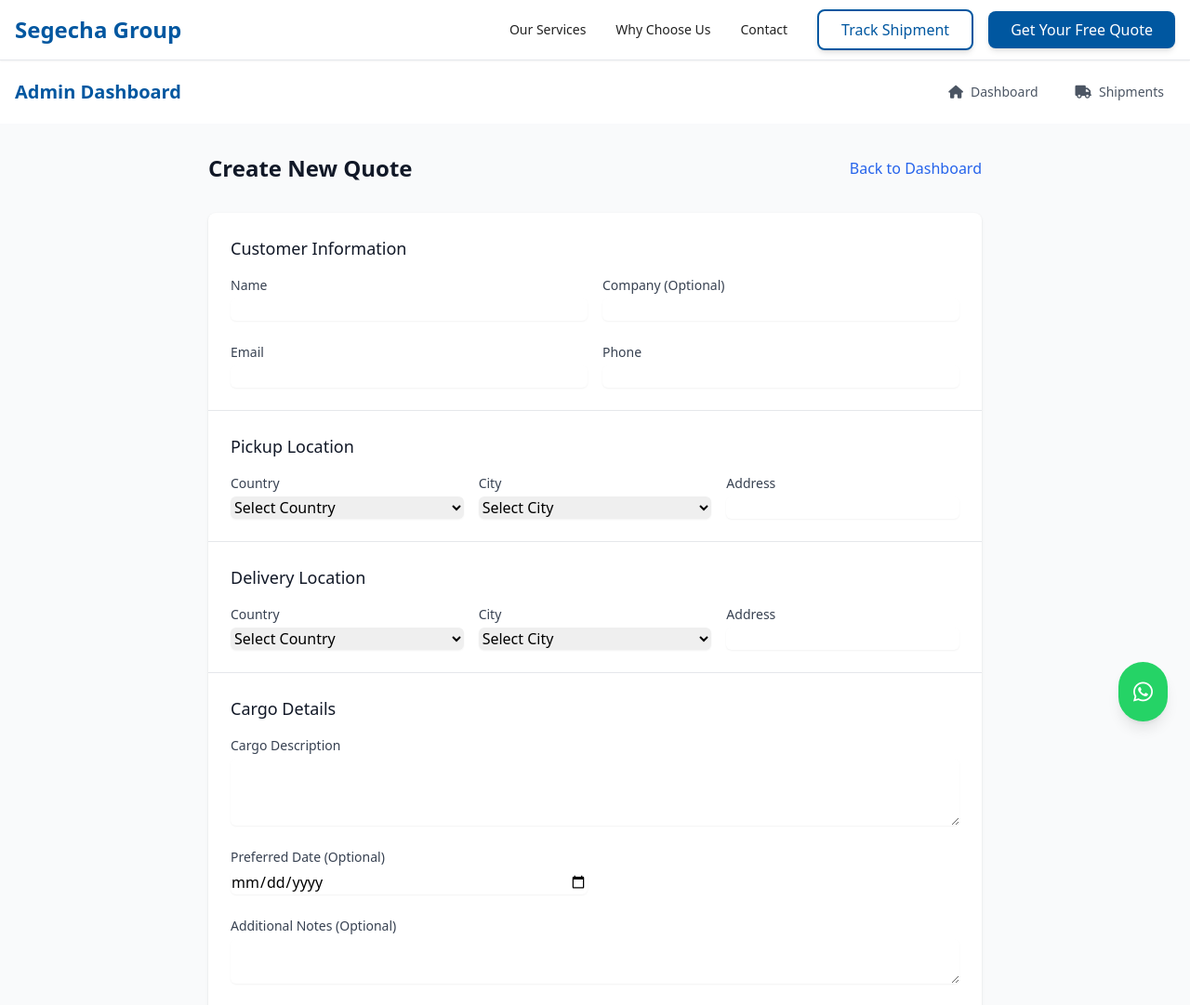
After one commit to Ezana-Group/segecha-logistics, a Flask app: page /admin/new-quote in a window 1280 px wide. The commit adds this page. Shown: the top 1081 px of the page at 93% size. Run offline with Flask 3, Linux system fonts and the light colour scheme; some libraries are stand-ins or nearby versions.

Commit message:
Add admin quote creation functionality with interactive map and form

```diff
--- a/app.py
+++ b/app.py
@@ -294,6 +294,75 @@ def delete_shipment(id):
         flash(f'Error deleting shipment: {str(e)}', 'error')
     return redirect(url_for('admin_shipments'))
 
+@app.route('/admin/new-quote', methods=['GET', 'POST'])
+def admin_new_quote():
+    if request.method == 'POST':
+        try:
+            preferred_date = None
+            if request.form.get('preferred_date'):
+                preferred_date = datetime.strptime(request.form.get('preferred_date'), '%Y-%m-%d').date()
+
+            pickup_location = f"{request.form.get('pickup_address')}, {request.form.get('pickup_city')}, {request.form.get('pickup_country')}"
+            dropoff_location = f"{request.form.get('dropoff_address')}, {request.form.get('dropoff_city')}, {request.form.get('dropoff_country')}"
+
+            pickup_lat = float(request.form.get('pickup_lat', 0))
+            pickup_lng = float(request.form.get('pickup_lng', 0))
+            dropoff_lat = float(request.form.get('dropoff_lat', 0))
+            dropoff_lng = float(request.form.get('dropoff_lng', 0))
+            estimated_distance = float(request.form.get('estimated_distance', 0))
+
+            quote_request = QuoteRequest(
+                name=request.form['name'],
+                company=request.form.get('company'),
+                email=request.form['email'],
+                phone=request.form['phone'],
+                pickup_location=pickup_location,
+                pickup_lat=pickup_lat,
+                pickup_lng=pickup_lng,
+                dropoff_location=dropoff_location,
+                dropoff_lat=dropoff_lat,
+                dropoff_lng=dropoff_lng,
+                estimated_distance=estimated_distance,
+                cargo_description=request.form['cargo_description'],
+                preferred_date=preferred_date,
+                additional_notes=request.form.get('additional_notes'),
+                reviewed=True  # Mark as reviewed since it's created by admin
+            )
+            db.session.add(quote_request)
+            db.session.commit()
+
+            # Optionally create a shipment directly from this quote
+            if request.form.get('create_shipment') == 'yes':
+                shipment = Shipment(
+                    quote_request_id=quote_request.id,
+                    customer_name=quote_request.name,
+                    pickup_location=quote_request.pickup_location,
+                    pickup_lat=quote_request.pickup_lat,
+                    pickup_lng=quote_request.pickup_lng,
+                    dropoff_location=quote_request.dropoff_location,
+                    dropoff_lat=quote_request.dropoff_lat,
+                    dropoff_lng=quote_request.dropoff_lng,
+                    cargo_description=quote_request.cargo_description,
+                    status='Pending'
+                )
+                db.session.add(shipment)
+                db.session.commit()
+                flash('Quote created and shipment initiated!', 'success')
+                return redirect(url_for('admin_shipments'))
+
+            flash('Quote created successfully!', 'success')
+            return redirect(url_for('admin_dashboard'))
+        except Exception as e:
+            db.session.rollback()
+            flash(f'Error creating quote: {str(e)}', 'error')
+            return redirect(url_for('admin_new_quote'))
+
+    countries = list(EAST_AFRICAN_CITIES.keys())
+    return render_template('admin/new_quote.html',
+                         now=datetime.now(),
+                         countries=countries,
+                         EAST_AFRICAN_CITIES=EAST_AFRICAN_CITIES)
+
 # Remove or comment out the /admin_login route and any related logic
 # @app.route('/admin_login', methods=['GET', 'POST'])
 # def admin_login():
--- /dev/null
+++ b/templates/admin/new_quote.html
@@ -0,0 +1,388 @@
+{% extends "base.html" %}
+
+{% block title %}New Quote - Admin Dashboard{% endblock %}
+
+{% block extra_css %}
+<link rel="stylesheet" href="https://unpkg.com/leaflet@1.7.1/dist/leaflet.css" />
+<style>
+    .map-container {
+        height: 400px;
+        margin-bottom: 1rem;
+    }
+    .location-suggestions {
+        position: absolute;
+        z-index: 1000;
+        background: white;
+        border: 1px solid #e5e7eb;
+        border-radius: 0.375rem;
+        width: 100%;
+        max-height: 200px;
+        overflow-y: auto;
+        display: none;
+    }
+    .location-suggestions.active {
+        display: block;
+    }
+    .location-suggestion {
+        padding: 0.5rem 1rem;
+        cursor: pointer;
+    }
+    .location-suggestion:hover {
+        background-color: #f3f4f6;
+    }
+    .location-input-container {
+        position: relative;
+    }
+</style>
+{% endblock %}
+
+{% block content %}
+<div class="bg-white shadow">
+    <div class="container mx-auto px-4">
+        <div class="flex items-center justify-between py-4">
+            <span class="text-xl font-bold text-brand-primary">Admin Dashboard</span>
+            <nav class="flex space-x-4">
+                <a href="{{ url_for('admin_dashboard') }}"
+                   class="px-3 py-2 rounded-md text-sm font-medium text-gray-600 hover:text-gray-900 hover:bg-gray-50">
+                    <i class="fas fa-home mr-2"></i>Dashboard
+                </a>
+                <a href="{{ url_for('admin_shipments') }}"
+                   class="px-3 py-2 rounded-md text-sm font-medium text-gray-600 hover:text-gray-900 hover:bg-gray-50">
+                    <i class="fas fa-truck mr-2"></i>Shipments
+                </a>
+            </nav>
+        </div>
+    </div>
+</div>
+
+<div class="min-h-screen bg-gray-50 py-8">
+    <div class="max-w-4xl mx-auto px-4 sm:px-6 lg:px-8">
+        <div class="flex items-center justify-between">
+            <h1 class="text-2xl font-semibold text-gray-900">Create New Quote</h1>
+            <a href="{{ url_for('admin_dashboard') }}"
+               class="text-blue-600 hover:text-blue-900">
+                Back to Dashboard
+            </a>
+        </div>
+
+        <form method="POST" class="mt-8 bg-white shadow rounded-lg divide-y divide-gray-200">
+            <!-- Customer Information -->
+            <div class="p-6">
+                <h2 class="text-lg font-medium text-gray-900 mb-4">Customer Information</h2>
+                <div class="grid grid-cols-1 gap-y-6 gap-x-4 sm:grid-cols-2">
+                    <div>
+                        <label for="name" class="block text-sm font-medium text-gray-700">Name</label>
+                        <input type="text" name="name" id="name" required
+                               class="mt-1 block w-full rounded-md border-gray-300 shadow-sm focus:border-blue-500 focus:ring-blue-500">
+                    </div>
+                    <div>
+                        <label for="company" class="block text-sm font-medium text-gray-700">Company (Optional)</label>
+                        <input type="text" name="company" id="company"
+                               class="mt-1 block w-full rounded-md border-gray-300 shadow-sm focus:border-blue-500 focus:ring-blue-500">
+                    </div>
+                    <div>
+                        <label for="email" class="block text-sm font-medium text-gray-700">Email</label>
+                        <input type="email" name="email" id="email" required
+                               class="mt-1 block w-full rounded-md border-gray-300 shadow-sm focus:border-blue-500 focus:ring-blue-500">
+                    </div>
+                    <div>
+                        <label for="phone" class="block text-sm font-medium text-gray-700">Phone</label>
+                        <input type="tel" name="phone" id="phone" required
+                               class="mt-1 block w-full rounded-md border-gray-300 shadow-sm focus:border-blue-500 focus:ring-blue-500">
+                    </div>
+                </div>
+            </div>
+
+            <!-- Pickup Location -->
+            <div class="p-6">
+                <h2 class="text-lg font-medium text-gray-900 mb-4">Pickup Location</h2>
+                <div class="grid grid-cols-1 gap-y-6 gap-x-4 sm:grid-cols-6">
+                    <div class="sm:col-span-2">
+                        <label for="pickup_country" class="block text-sm font-medium text-gray-700">Country</label>
+                        <select name="pickup_country" id="pickup_country" required
+                                class="mt-1 block w-full rounded-md border-gray-300 shadow-sm focus:border-blue-500 focus:ring-blue-500">
+                            <option value="">Select Country</option>
+                            {% for country in countries %}
+                            <option value="{{ country }}">{{ country }}</option>
+                            {% endfor %}
+                        </select>
+                    </div>
+                    <div class="sm:col-span-2">
+                        <label for="pickup_city" class="block text-sm font-medium text-gray-700">City</label>
+                        <select name="pickup_city" id="pickup_city" required
+                                class="mt-1 block w-full rounded-md border-gray-300 shadow-sm focus:border-blue-500 focus:ring-blue-500">
+                            <option value="">Select City</option>
+                        </select>
+                    </div>
+                    <div class="sm:col-span-2">
+                        <label for="pickup_address" class="block text-sm font-medium text-gray-700">Address</label>
+                        <input type="text" name="pickup_address" id="pickup_address" required
+                               class="mt-1 block w-full rounded-md border-gray-300 shadow-sm focus:border-blue-500 focus:ring-blue-500">
+                    </div>
+                    <input type="hidden" name="pickup_lat" id="pickup_lat">
+                    <input type="hidden" name="pickup_lng" id="pickup_lng">
+                </div>
+            </div>
+
+            <!-- Delivery Location -->
+            <div class="p-6">
+                <h2 class="text-lg font-medium text-gray-900 mb-4">Delivery Location</h2>
+                <div class="grid grid-cols-1 gap-y-6 gap-x-4 sm:grid-cols-6">
+                    <div class="sm:col-span-2">
+                        <label for="dropoff_country" class="block text-sm font-medium text-gray-700">Country</label>
+                        <select name="dropoff_country" id="dropoff_country" required
+                                class="mt-1 block w-full rounded-md border-gray-300 shadow-sm focus:border-blue-500 focus:ring-blue-500">
+                            <option value="">Select Country</option>
+                            {% for country in countries %}
+                            <option value="{{ country }}">{{ country }}</option>
+                            {% endfor %}
+                        </select>
+                    </div>
+                    <div class="sm:col-span-2">
+                        <label for="dropoff_city" class="block text-sm font-medium text-gray-700">City</label>
+                        <select name="dropoff_city" id="dropoff_city" required
+                                class="mt-1 block w-full rounded-md border-gray-300 shadow-sm focus:border-blue-500 focus:ring-blue-500">
+                            <option value="">Select City</option>
+                        </select>
+                    </div>
+                    <div class="sm:col-span-2">
+                        <label for="dropoff_address" class="block text-sm font-medium text-gray-700">Address</label>
+                        <input type="text" name="dropoff_address" id="dropoff_address" required
+                               class="mt-1 block w-full rounded-md border-gray-300 shadow-sm focus:border-blue-500 focus:ring-blue-500">
+                    </div>
+                    <input type="hidden" name="dropoff_lat" id="dropoff_lat">
+                    <input type="hidden" name="dropoff_lng" id="dropoff_lng">
+                    <input type="hidden" name="estimated_distance" id="estimated_distance">
+                </div>
+            </div>
+
+            <!-- Cargo Details -->
+            <div class="p-6">
+                <h2 class="text-lg font-medium text-gray-900 mb-4">Cargo Details</h2>
+                <div class="grid grid-cols-1 gap-y-6 gap-x-4 sm:grid-cols-6">
+                    <div class="sm:col-span-6">
+                        <label for="cargo_description" class="block text-sm font-medium text-gray-700">Cargo Description</label>
+                        <textarea name="cargo_description" id="cargo_description" rows="3" required
+                                  class="mt-1 block w-full rounded-md border-gray-300 shadow-sm focus:border-blue-500 focus:ring-blue-500"></textarea>
+                    </div>
+                    <div class="sm:col-span-3">
+                        <label for="preferred_date" class="block text-sm font-medium text-gray-700">Preferred Date (Optional)</label>
+                        <input type="date" name="preferred_date" id="preferred_date"
+                               class="mt-1 block w-full rounded-md border-gray-300 shadow-sm focus:border-blue-500 focus:ring-blue-500">
+                    </div>
+                    <div class="sm:col-span-6">
+                        <label for="additional_notes" class="block text-sm font-medium text-gray-700">Additional Notes (Optional)</label>
+                        <textarea name="additional_notes" id="additional_notes" rows="2"
+                                  class="mt-1 block w-full rounded-md border-gray-300 shadow-sm focus:border-blue-500 focus:ring-blue-500"></textarea>
+                    </div>
+                </div>
+            </div>
+
+            <!-- Create Shipment Option -->
+            <div class="p-6">
+                <div class="flex items-center">
+                    <input type="checkbox" name="create_shipment" id="create_shipment" value="yes"
+                           class="h-4 w-4 text-blue-600 focus:ring-blue-500 border-gray-300 rounded">
+                    <label for="create_shipment" class="ml-2 block text-sm text-gray-900">
+                        Create shipment from this quote
+                    </label>
+                </div>
+            </div>
+
+            <!-- Map -->
+            <div class="p-6">
+                <div id="map" class="map-container rounded-lg border border-gray-300"></div>
+            </div>
+
+            <!-- Submit Button -->
+            <div class="p-6">
+                <button type="submit"
+                        class="w-full flex justify-center py-2 px-4 border border-transparent rounded-md shadow-sm text-sm font-medium text-white bg-blue-600 hover:bg-blue-700 focus:outline-none focus:ring-2 focus:ring-offset-2 focus:ring-blue-500">
+                    Create Quote
+                </button>
+            </div>
+        </form>
+    </div>
+</div>
+{% endblock %}
+
+{% block extra_js %}
+<script src="https://unpkg.com/leaflet@1.7.1/dist/leaflet.js"></script>
+<script>
+// Initialize map
+let map, pickupMarker, dropoffMarker, routeLayer;
+
+function initMap() {
+    map = L.map('map').setView([0, 35], 5);
+    L.tileLayer('https://{s}.tile.openstreetmap.org/{z}/{x}/{y}.png', {
+        attribution: '© OpenStreetMap contributors'
+    }).addTo(map);
+}
+
+// Handle country/city selection
+document.getElementById('pickup_country').addEventListener('change', function() {
+    const country = this.value;
+    const citySelect = document.getElementById('pickup_city');
+    citySelect.innerHTML = '<option value="">Select City</option>';
+
+    if (country) {
+        fetch(`/get_cities/${country}`)
+            .then(response => response.json())
+            .then(cities => {
+                cities.forEach(city => {
+                    const option = document.createElement('option');
+                    option.value = city;
+                    option.textContent = city;
+                    citySelect.appendChild(option);
+                });
+            });
+    }
+});
+
+document.getElementById('dropoff_country').addEventListener('change', function() {
+    const country = this.value;
+    const citySelect = document.getElementById('dropoff_city');
+    citySelect.innerHTML = '<option value="">Select City</option>';
+
+    if (country) {
+        fetch(`/get_cities/${country}`)
+            .then(response => response.json())
+            .then(cities => {
+                cities.forEach(city => {
+                    const option = document.createElement('option');
+                    option.value = city;
+                    option.textContent = city;
+                    citySelect.appendChild(option);
+                });
+            });
+    }
+});
+
+// Handle city selection
+document.getElementById('pickup_city').addEventListener('change', function() {
+    const country = document.getElementById('pickup_country').value;
+    const city = this.value;
+
+    if (country && city) {
+        fetch(`/get_city_coords/${country}/${city}`)
+            .then(response => response.json())
+            .then(coords => {
+                if (coords.lat && coords.lng) {
+                    document.getElementById('pickup_lat').value = coords.lat;
+                    document.getElementById('pickup_lng').value = coords.lng;
+
+                    if (pickupMarker) {
+                        pickupMarker.setLatLng([coords.lat, coords.lng]);
+                    } else {
+                        pickupMarker = L.marker([coords.lat, coords.lng]).addTo(map);
+                    }
+
+                    updateRoute();
+                }
+            });
+    }
+});
+
+document.getElementById('dropoff_city').addEventListener('change', function() {
+    const country = document.getElementById('dropoff_country').value;
+    const city = this.value;
+
+    if (country && city) {
+        fetch(`/get_city_coords/${country}/${city}`)
+            .then(response => response.json())
+            .then(coords => {
+                if (coords.lat && coords.lng) {
+                    document.getElementById('dropoff_lat').value = coords.lat;
+                    document.getElementById('dropoff_lng').value = coords.lng;
+
+                    if (dropoffMarker) {
+                        dropoffMarker.setLatLng([coords.lat, coords.lng]);
+                    } else {
+                        dropoffMarker = L.marker([coords.lat, coords.lng]).addTo(map);
+                    }
+
+                    updateRoute();
+                }
+            });
+    }
+});
+
+async function updateRoute() {
+    const pickupLat = document.getElementById('pickup_lat').value;
+    const pickupLng = document.getElementById('pickup_lng').value;
+    const dropoffLat = document.getElementById('dropoff_lat').value;
+    const dropoffLng = document.getElementById('dropoff_lng').value;
+
+    if (pickupLat && pickupLng && dropoffLat && dropoffLng) {
+        try {
+            const response = await fetch(`/get_route_info/${pickupLng}/${pickupLat}/${dropoffLng}/${dropoffLat}`);
+            const data = await response.json();
+
+            if (data.success) {
+                document.getElementById('estimated_distance').value = data.distance;
+
+                if (routeLayer) {
+                    map.removeLayer(routeLayer);
+                }
+
+                const coordinates = decodePolyline(data.geometry);
+                routeLayer = L.polyline(coordinates, {
+                    color: '#3B82F6',
+                    weight: 4,
+                    opacity: 0.7
+                }).addTo(map);
+
+                map.fitBounds(routeLayer.getBounds(), { padding: [50, 50] });
+            }
+        } catch (error) {
+            console.error('Error fetching route:', error);
+        }
+    }
+}
+
+// Polyline decoding function
+function decodePolyline(str, precision) {
+    var index = 0,
+        lat = 0,
+        lng = 0,
+        coordinates = [],
+        shift = 0,
+        result = 0,
+        byte = null,
+        latitude_change,
+        longitude_change,
+        factor = Math.pow(10, precision || 5);
+
+    while (index < str.length) {
+        byte = null;
+        shift = 0;
+        result = 0;
+
+        do {
+            byte = str.charCodeAt(index++) - 63;
+            result |= (byte & 0x1f) << shift;
+            shift += 5;
+        } while (byte >= 0x20);
+
+        latitude_change = ((result & 1) ? ~(result >> 1) : (result >> 1));
+        shift = result = 0;
+
+        do {
+            byte = str.charCodeAt(index++) - 63;
+            result |= (byte & 0x1f) << shift;
+            shift += 5;
+        } while (byte >= 0x20);
+
+        longitude_change = ((result & 1) ? ~(result >> 1) : (result >> 1));
+        lat += latitude_change;
+        lng += longitude_change;
+        coordinates.push([lat / factor, lng / factor]);
+    }
+
+    return coordinates;
+}
+
+// Initialize map when the page loads
+document.addEventListener('DOMContentLoaded', initMap);
+</script>
+{% endblock %}
```
Also changed, not shown: templates/admin_dashboard.html (+30 -3 lines).
